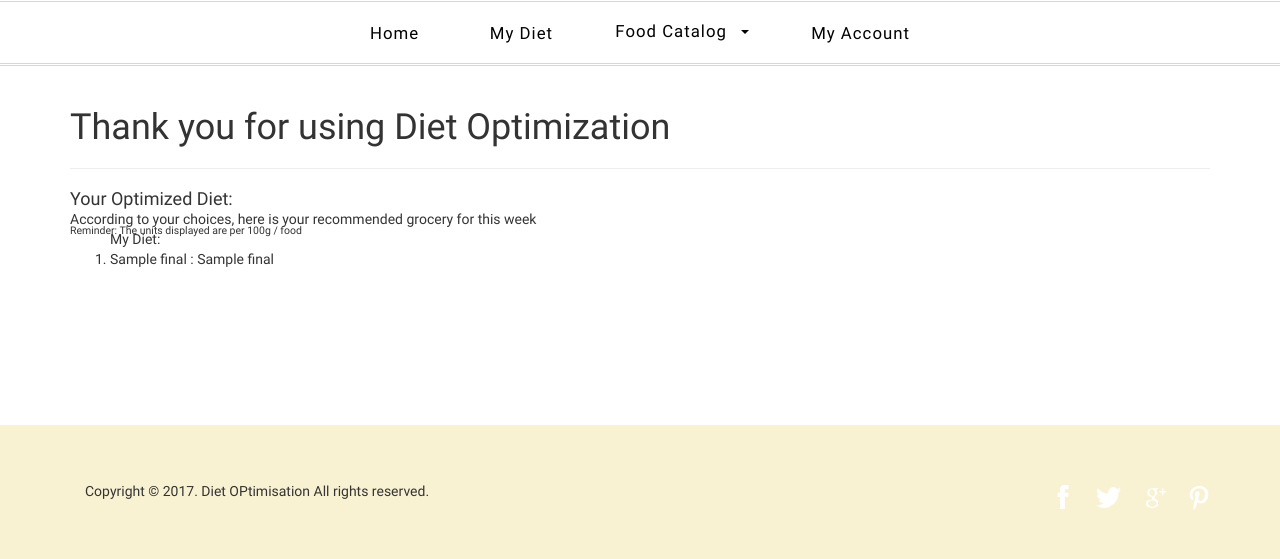
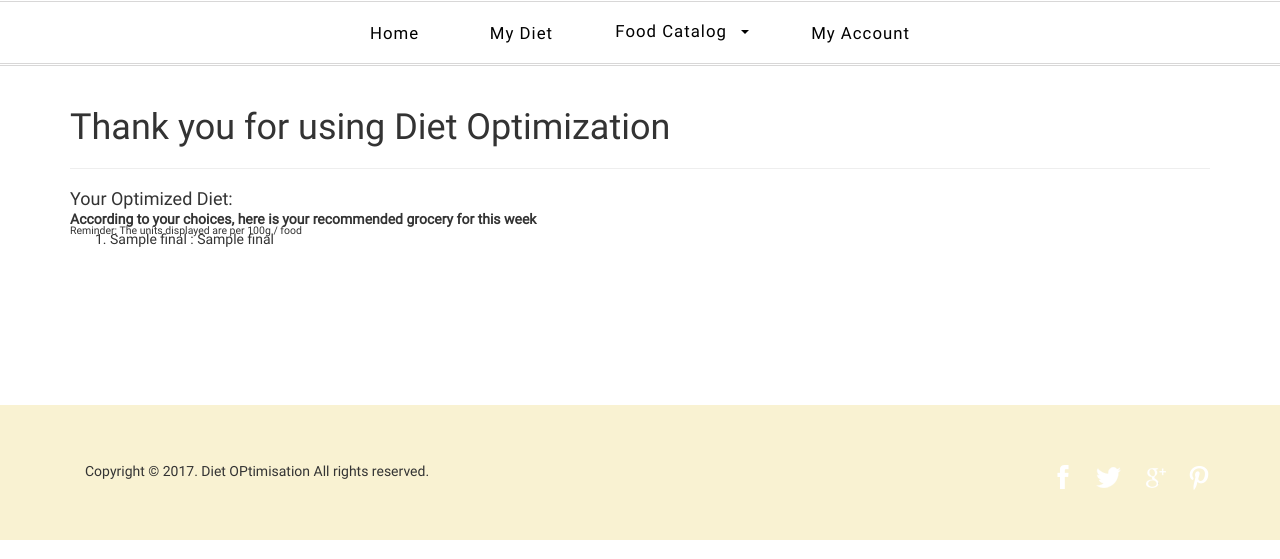
Before and after one commit to coffeemood/dietoptimization, a Django app: template testDiet/home/templates/result.html in a window 1280 px wide. Shown: the part 152-711 px from the top of the page. Run offline with Django 3.2, Linux system fonts and the light colour scheme; the template is opened without the code that fills it: most values are stand-ins (such as "Sample title", 1, 10 or a date in 2020); some web fonts are replaced.

Commit message:
fixed result page

```diff
--- a/testDiet/home/templates/result.html
+++ b/testDiet/home/templates/result.html
@@ -48,9 +48,9 @@
                        <h1>Thank you for using Diet Optimization</h1>
                        <hr>
                        <h4>Your Optimized Diet: </h4>
-                       <p>According to your choices, here is your recommended grocery for this week</p>
+                       <p><b>According to your choices, here is your recommended grocery for this week</b></p>
                        <p><sub>Reminder: The units displayed are per 100g / food</sub></p>
-                        <ol> My Diet: {% for x,y in final %}
+                        <ol> {% for x,y in final %}
                                 <li>{{ x }} : {{ y }} </li>
                                 {% endfor %}
                             </ol>
```
